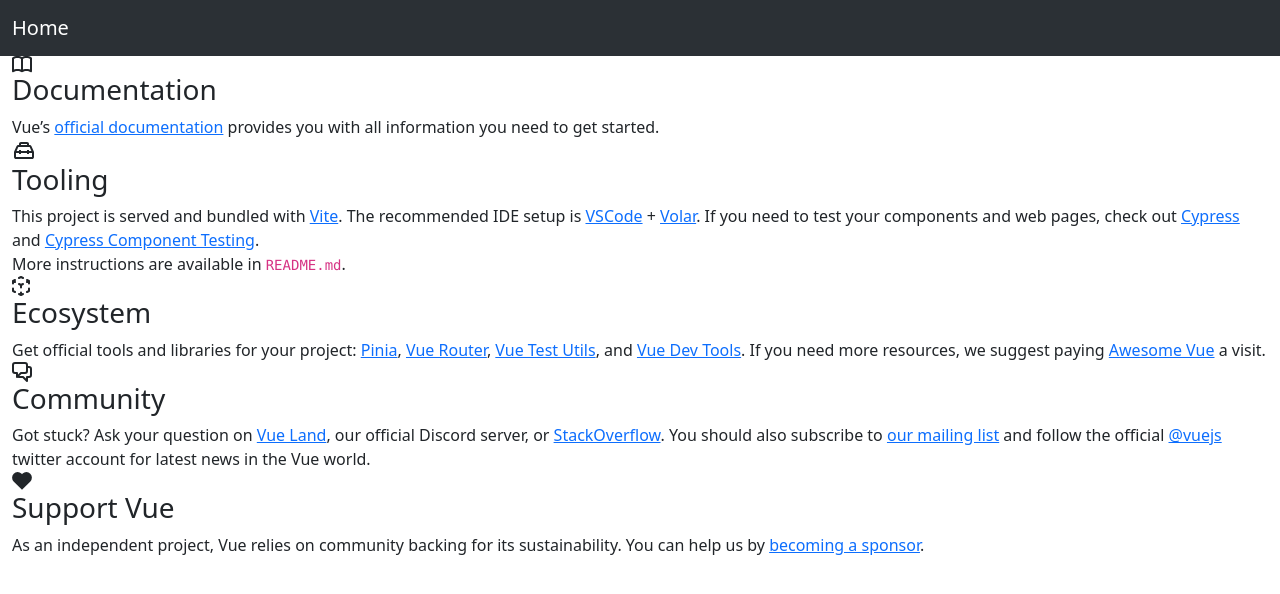
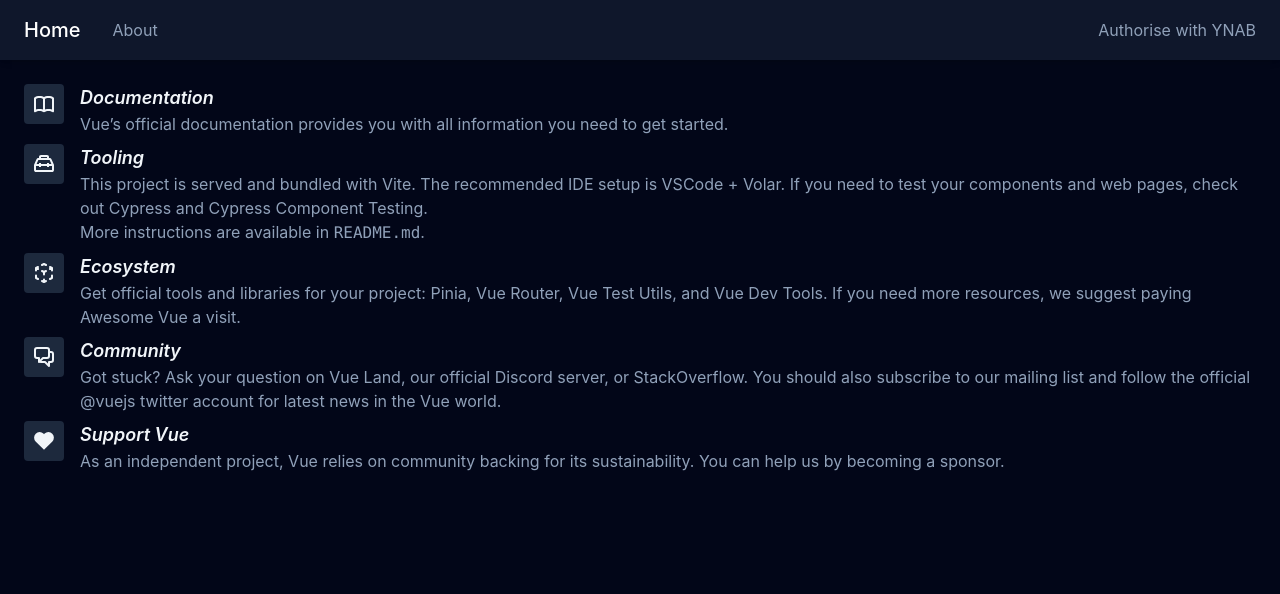
Before and after one commit to rpussente/ynab-on-fire, a Vue app: page /about in a window 1280 px wide. Shown: the top 594 px of the page. Built offline with nearby package versions, Linux system fonts and the light colour scheme.

Commit message:
chore: migrate existing components to Tailwind utility classes

```diff
--- a/src/App.vue
+++ b/src/App.vue
@@ -1,7 +1,6 @@
 <script setup lang="ts">
 import { useRoute, useRouter, RouterLink, RouterView } from 'vue-router'
 import { useYnabStore } from './stores/ynab'
-import 'bootstrap/dist/css/bootstrap.css'
 
 const route = useRoute()
 const router = useRouter()
@@ -29,43 +28,42 @@
 </script>
 
 <template>
-  <header class="navbar navbar-expand-lg bg-body-tertiary" data-bs-theme="dark">
-    <div class="container-fluid">
-      <RouterLink to="/" class="navbar-brand">Home</RouterLink>
-      <button
-        class="navbar-toggler"
-        type="button"
-        data-bs-toggle="collapse"
-        data-bs-target="#navbarNav"
-        aria-controls="navbarNav"
-        aria-expanded="false"
-        aria-label="Toggle navigation"
-      >
-        <span class="navbar-toggler-icon"></span>
-      </button>
-      <div id="navbarNav" class="collapse navbar-collapse">
-        <ul class="navbar-nav me-auto">
-          <li class="nav-item">
-            <RouterLink to="/about" class="nav-link">About</RouterLink>
-          </li>
-        </ul>
-        <ul class="navbar-nav ms-auto">
-          <li class="nav-item" v-if="!ynab.isAuthorised">
-            <a class="nav-link" v-bind:href="ynab.authUri"> Authorise with YNAB </a>
-          </li>
-          <li class="nav-item" v-else-if="ynab.selectedBudget">
-            <a id="budget_switch" href="#" class="nav-link" v-on:click="ynab.clearSelectedBudget()">
-              Budget {{ ynab.selectedBudget?.name }}
-            </a>
-          </li>
-          <li class="nav-item" v-if="ynab.isAuthorised">
-            <a id="logout" href="#" class="nav-link" v-on:click="ynab.logout()"> Logout </a>
-          </li>
-        </ul>
+  <header class="bg-slate-900 shadow-md">
+    <div class="container mx-auto flex flex-wrap items-center justify-between p-4 px-6 md:flex-nowrap">
+      <div class="flex items-center space-x-8">
+        <RouterLink to="/" class="text-xl font-medium text-white hover:opacity-80 transition-opacity">
+          Home
+        </RouterLink>
+        <nav>
+          <ul class="flex space-x-6">
+            <li>
+              <RouterLink to="/about" class="text-slate-400 hover:text-white transition-colors">
+                About
+              </RouterLink>
+            </li>
+          </ul>
+        </nav>
+      </div>
+
+      <div class="flex items-center space-x-6">
+        <template v-if="!ynab.isAuthorised">
+          <a class="text-slate-400 hover:text-white transition-colors" v-bind:href="ynab.authUri">
+            Authorise with YNAB
+          </a>
+        </template>
+        <template v-else-if="ynab.selectedBudget">
+          <button id="budget_switch" class="text-slate-400 hover:text-white transition-colors" v-on:click="ynab.clearSelectedBudget()">
+            Budget {{ ynab.selectedBudget?.name }}
+          </button>
+        </template>
+        <button v-if="ynab.isAuthorised" id="logout" class="text-slate-400 hover:text-white transition-colors" v-on:click="ynab.logout()">
+          Logout
+        </button>
       </div>
     </div>
   </header>
-  <div class="container-fluid">
+
+  <div class="container mx-auto p-6">
     <RouterView />
   </div>
 </template>
--- a/src/components/BudgetList.vue
+++ b/src/components/BudgetList.vue
@@ -4,12 +4,15 @@
 </script>
 
 <template>
+  <div class="flex flex-col space-y-3">
     <a
       v-for="budget in ynab.budgets"
       v-bind:id="budget.id"
       v-bind:key="budget.id"
+      class="cursor-pointer text-blue-400 hover:text-blue-300 hover:underline transition-colors"
       v-on:click="ynab.selectedBudget = budget"
     >
       {{ budget.name }}
     </a>
+  </div>
 </template>
--- a/src/components/WelcomeItem.vue
+++ b/src/components/WelcomeItem.vue
@@ -1,13 +1,15 @@
 <template>
-  <div class="item">
-    <i>
+  <div class="flex items-start gap-4 mb-2">
+    <div class="flex h-10 w-10 shrink-0 items-center justify-center rounded bg-slate-800 text-slate-100">
       <slot name="icon"></slot>
-    </i>
-    <div class="details">
-      <h3>
+    </div>
+    <div class="flex-1">
+      <h3 class="text-lg font-semibold text-slate-100 italic">
         <slot name="heading"></slot>
       </h3>
-      <slot></slot>
+      <div class="text-slate-400">
+        <slot></slot>
+      </div>
     </div>
   </div>
 </template>
```
Lines whose indentation alone changed are shown as unchanged.
